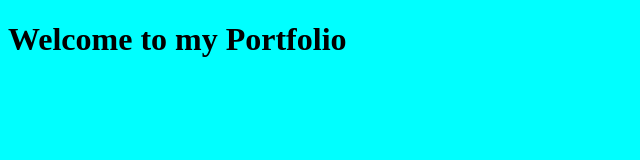
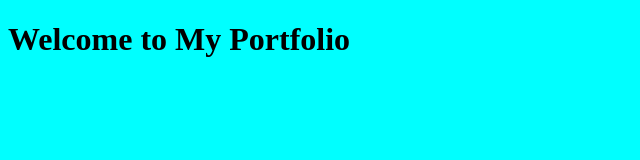
Before and after one commit to ReubenMendez/ReubenMendez.github.io, a plain HTML site: page index.html in a window 1280 px wide. Shown: the full height of the page, 0-640 px from the left. Drawn offline with Linux system fonts and the light colour scheme.

Commit message:
changed h1

```diff
--- a/index.html
+++ b/index.html
@@ -8,6 +8,6 @@
     <link rel="stylesheet" href="/css/style.css">
 </head>
 <body>
-   <h1>Welcome to my Portfolio</h1>
+   <h1>Welcome to My Portfolio</h1>
 </body>
 </html>
```
